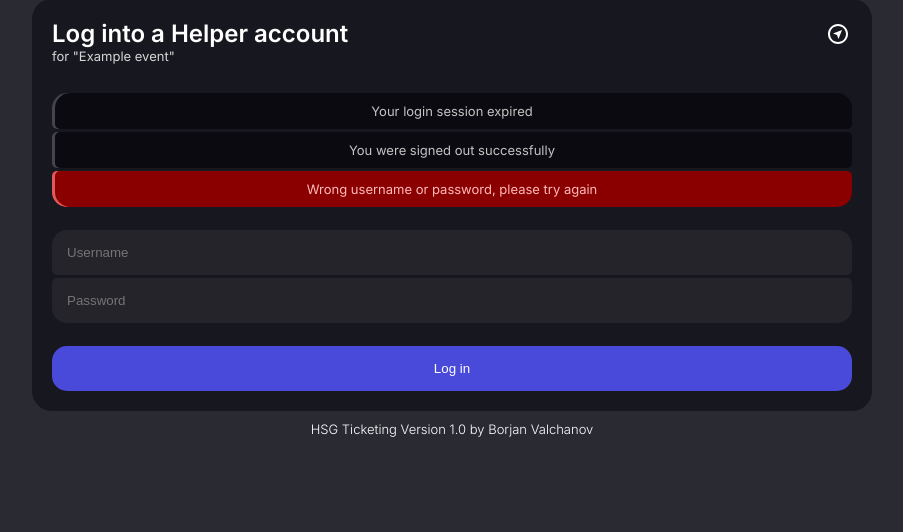
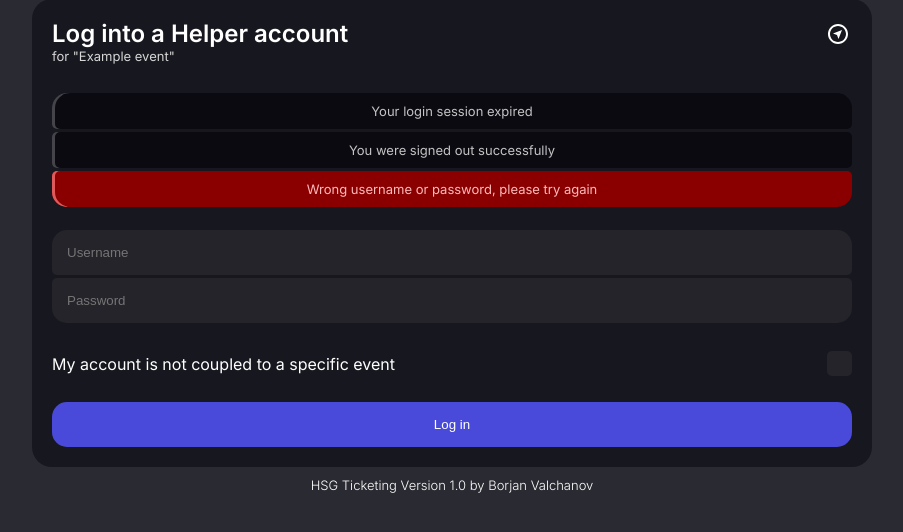
Before and after one commit to borjan-val/ticketing-hsg, a Python web app: template app/templates/login.html in a window 1280 px wide. Shown: the part 21-553 px from the top of the page, without its empty margins (188-1091 px from the left). Run offline with Jinja, Linux system fonts and the light colour scheme; the template is opened without the code that fills it, so the values that code supplies are empty.

Commit message:
Added login option for event overarching users

```diff
--- a/app/templates/login.html
+++ b/app/templates/login.html
@@ -22,6 +22,11 @@
 			<input class="on-monocard-interactable connect-down" placeholder="Username"/><br/>
 			<input class="on-monocard-interactable connect-up" type="password" placeholder="Password"/>
 			<div class="on-monocard-spacer-small"></div>
+			<div class="row-container">
+				<span>My account is not coupled to a specific event</span>
+				<input type="checkbox" class="on-monocard-interactable"/>
+			</div>
+			<div class="on-monocard-spacer-small"></div>
 			<button class="on-monocard-interactable">Log in</button>
 		</div>
 		<footer></footer>
```
